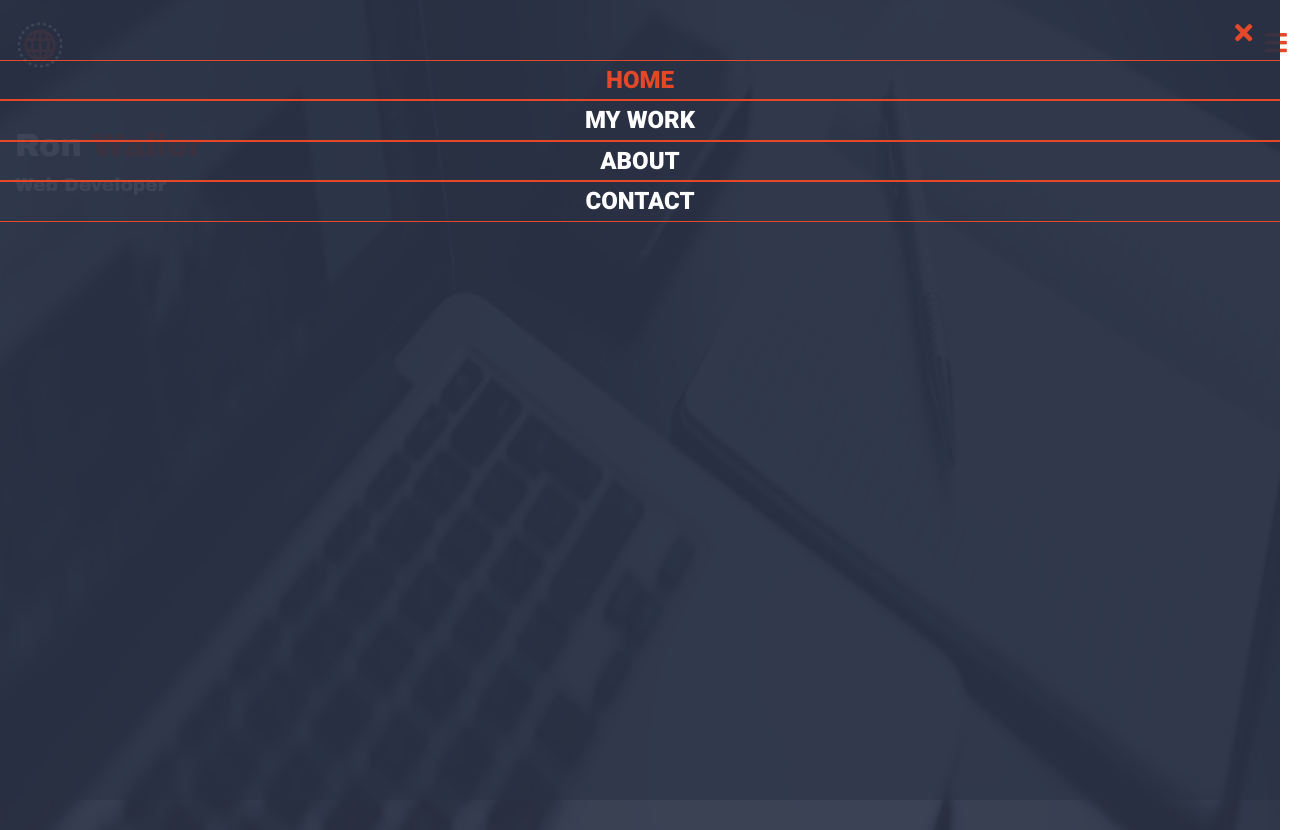
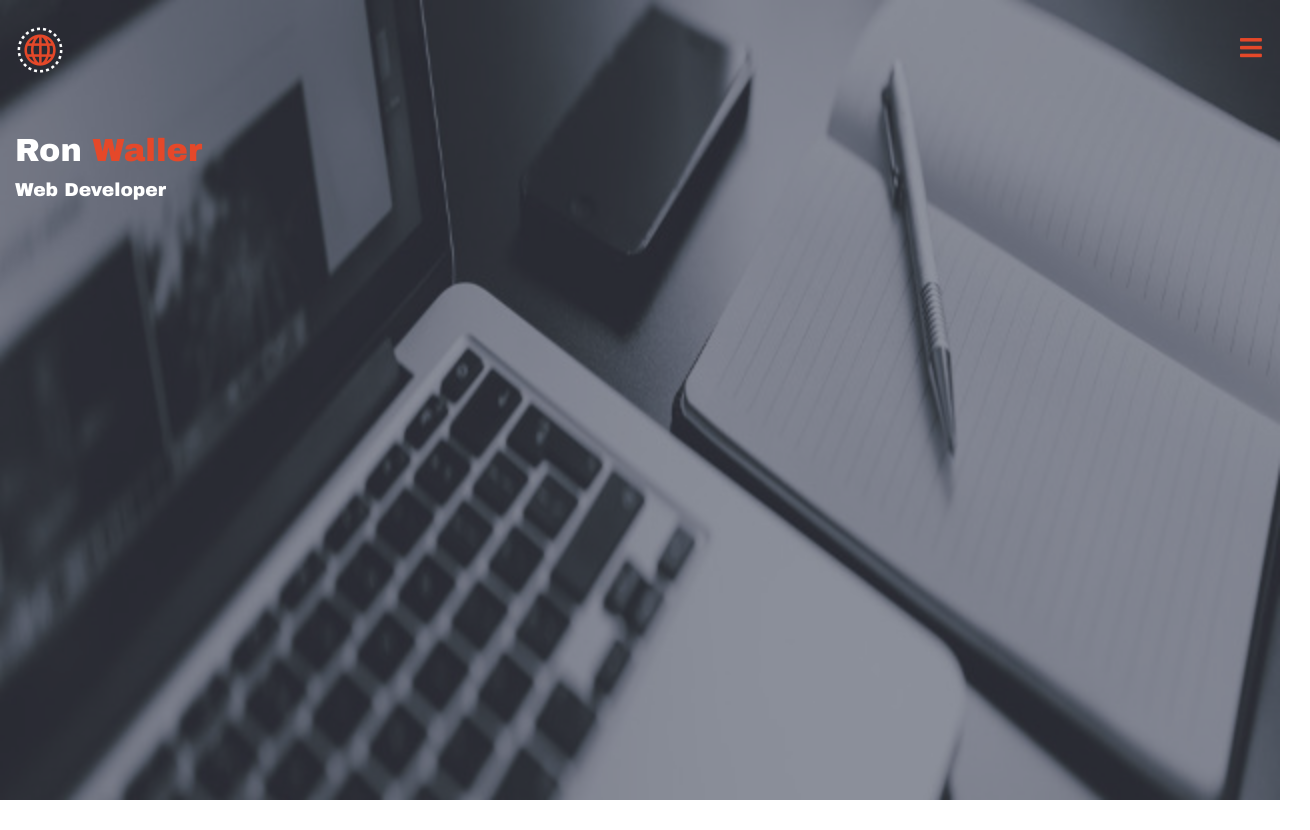
Before and after one commit to RonWaller/portfolio_project, a website: page build/index.html in a window 1280 px wide. Shown: the whole page, 1310 px wide, since content can reach past the window. After the commit the page ends 800 px from the top, so only its background shows below. Drawn offline with Linux system fonts and the light colour scheme.

Commit message:
adding hidden navigation functionality

```diff
--- a/source/scss/3-basics/_base.scss
+++ b/source/scss/3-basics/_base.scss
@@ -3,14 +3,16 @@
  * {
   margin: 0;
   padding: 0;
+  box-sizing: border-box;
 }
 
- html {
-  box-sizing: border-box;
- }
 
 body {
+  box-sizing: border-box;
   background-image: url('/build/img/homepage-mobile.jpg');
+  width: 100%;
+  height: 100vh;
+  background-attachment: fixed;
   background-position: center;
   background-size: cover;
   background-repeat: no-repeat;
@@ -20,7 +22,7 @@ body {
 body::after {
   content: '';
   background-color: rgba(40, 48, 68, .5);
-  position: absolute;
+  position: fixed;
   top: 0;
   left: 0;
   width: 100%;
@@ -29,8 +31,10 @@ body::after {
 }
 
 .wrapper {
+  box-sizing: border-box;
   width: 100%;
-  height: 100vh;
+  height: 100%;
+  padding-top: 25px;
 }
 
 .hero {
--- a/source/scss/4-layout/_nav.scss
+++ b/source/scss/4-layout/_nav.scss
@@ -2,7 +2,6 @@
   display: flex;
   width: 100%;
   height: 50px;
-  margin-top: 20px;
   margin-bottom: 50px;
   padding: 0 15px;
   justify-content: space-between;
@@ -20,27 +19,28 @@
   height: 50px;
 }
 
-#menubars {
-  display: inline-block;
-
-}
-
 #menubars i, #menu i {
-  width: 30px;
-  height: 30px;
+  width: 25px;
+  height: 25px;
   color: $secondary;
   font-size: 25px;
   cursor: pointer;
 }
 
 #menu {
-  position: absolute;
+  position: fixed;
   padding-top: 30px;
   top: 0;
   left: 0;
   width: 100%;
   height: 100vh;
   background-color: rgba(40, 48, 68, .9);
+  visibility: hidden;
+  transition: all 0.5s ease-in;
+
+  &.show {
+    visibility: visible;
+  }
 
   & i {
     position: absolute;
```
Also changed, not shown: build/css/main.css, build/index.html, build/js/main.js.
